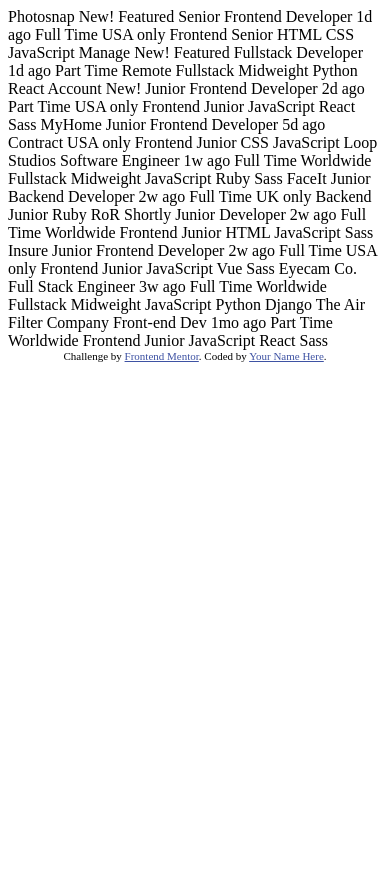
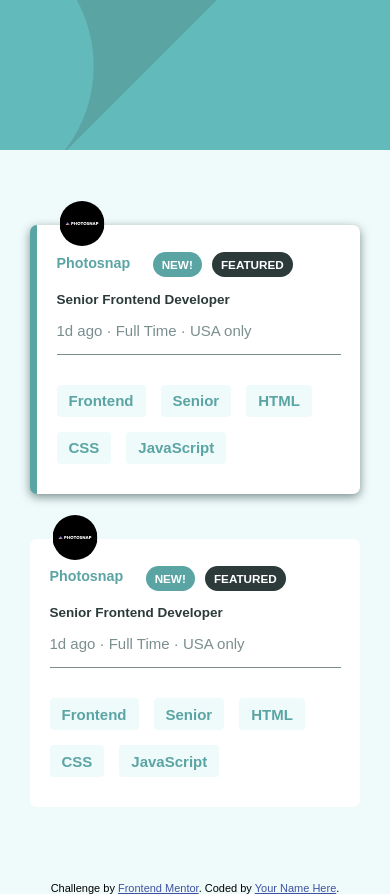
Before and after one commit to Ndace-hash/job-listing-boadr, a website: page index.html in a window 390 px wide. Before the commit the page ends 844 px from the top, so only its background shows below. Drawn offline with Linux system fonts and the light colour scheme.

Commit message:
mobile design  finished

```diff
--- a/index.html
+++ b/index.html
@@ -1,193 +1,87 @@
 <!DOCTYPE html>
 <html lang="en">
   <head>
-  <meta charset="UTF-8">
-  <meta name="viewport" content="width=device-width, initial-scale=1.0"> <!-- displays site properly based on user's device -->
+    <meta charset="UTF-8" />
+    <meta name="viewport" content="width=device-width, initial-scale=1.0" />
+    <!-- displays site properly based on user's device -->
 
-  <link rel="icon" type="image/png" sizes="32x32" href="./images/favicon-32x32.png">
-
+    <link
+      rel="icon"
+      type="image/png"
+      sizes="32x32"
+      href="./images/favicon-32x32.png"
+    />
+    <link rel="stylesheet" href="main.css" />
     <title>Frontend Mentor | Job Listings</title>
 
-  <!-- Feel free to remove these styles or customise in your own stylesheet 👍 -->
-  <style>
-    .attribution { font-size: 11px; text-align: center; }
-    .attribution a { color: hsl(228, 45%, 44%); }
-  </style>
+    <script src="index.js" defer></script>
   </head>
   <body>
-  <!-- Item Start -->
-  Photosnap
-  New!
-  Featured
-  Senior Frontend Developer
-  1d ago
-  Full Time
-  USA only
-  <!-- Role -->
-  Frontend
-  <!-- Level -->
-  Senior
-  <!-- Languages -->
-  HTML
-  CSS
-  JavaScript
-  <!-- Item End -->
-
-  <!-- Item Start -->
-  Manage
-  New!
-  Featured
-  Fullstack Developer
-  1d ago
-  Part Time
-  Remote
-  <!-- Role -->
-  Fullstack
-  <!-- Level -->
-  Midweight
-  <!-- Languages -->
-  Python
-  <!-- Tools -->
-  React
-  <!-- Item End -->
-
-  <!-- Item Start -->
-  Account
-  New!
-  Junior Frontend Developer
-  2d ago
-  Part Time
-  USA only
-  <!-- Role -->
-  Frontend
-  <!-- Level -->
-  Junior
-  <!-- Languages -->
-  JavaScript
-  <!-- Tools -->
-  React
-  Sass
-  <!-- Item End -->
-
-  <!-- Item Start -->
-  MyHome
-  Junior Frontend Developer
-  5d ago
-  Contract
-  USA only
-  <!-- Role -->
-  Frontend
-  <!-- Level -->
-  Junior
-  <!-- Languages -->
-  CSS
-  JavaScript
-  <!-- Item End -->
-
-  <!-- Item Start -->
-  Loop Studios
-  Software Engineer
-  1w ago
-  Full Time
-  Worldwide
-  <!-- Role -->
-  Fullstack
-  <!-- Level -->
-  Midweight
-  <!-- Languages -->
-  JavaScript
-  Ruby
-  <!-- Tools -->
-  Sass
-  <!-- Item End -->
-
-  <!-- Item Start -->
-  FaceIt
-  Junior Backend Developer
-  2w ago
-  Full Time
-  UK only
-  <!-- Role -->
-  Backend
-  <!-- Level -->
-  Junior
-  <!-- Languages -->
-  Ruby
-  <!-- Tools -->
-  RoR
-  <!-- Item End -->
-
-  <!-- Item Start -->
-  Shortly
-  Junior Developer
-  2w ago
-  Full Time
-  Worldwide
-  <!-- Role -->
-  Frontend
-  <!-- Level -->
-  Junior
-  <!-- Languages -->
-  HTML
-  JavaScript
-  <!-- Tools -->
-  Sass
-  <!-- Item End -->
-
-  <!-- Item Start -->
-  Insure
-  Junior Frontend Developer
-  2w ago
-  Full Time
-  USA only
-  <!-- Role -->
-  Frontend
-  <!-- Level -->
-  Junior
-  <!-- Languages -->
-  JavaScript
-  <!-- Tools -->
-  Vue
-  Sass
-  <!-- Item End -->
-
-  <!-- Item Start -->
-  Eyecam Co.
-  Full Stack Engineer
-  3w ago
-  Full Time
-  Worldwide
-  <!-- Role -->
-  Fullstack
-  <!-- Level -->
-  Midweight
-  <!-- Languages -->
-  JavaScript
-  Python
-  <!-- Tools -->
-  Django
-  <!-- Item End -->
-
-  <!-- Item Start -->
-  The Air Filter Company
-  Front-end Dev
-  1mo ago
-  Part Time
-  Worldwide
-  <!-- Role -->
-  Frontend
-  <!-- Level -->
-  Junior
-  <!-- Languages -->
-  JavaScript
-  <!-- Tools -->
-  React
-  Sass
-  <!-- Item End -->
+    <main>
+      <div class="header"></div>
+      <section class="jobs">
+        <article class="job-card featured">
+          <div class="company-logo">
+            <img src="./images/photosnap.svg" alt="Photosnap" />
+          </div>
+          <div class="job-desc">
+            <div class="company">
+              <div class="company-details">
+                <h2 class="company-name">Photosnap</h2>
+                <div class="tags">
+                  <span class="tag">New!</span>
+                  <span class="tag">Featured</span>
+                </div>
+              </div>
+              <h3 class="position">Senior Frontend Developer</h3>
+              <p class="details">
+                1d ago &centerdot; Full Time &centerdot; USA only
+              </p>
+            </div>
+            <div class="tools">
+              <span>Frontend</span>
+              <span>Senior</span>
+              <span>HTML</span>
+              <span>CSS</span>
+              <span>JavaScript</span>
+            </div>
+          </div>
+        </article>
+        <article class="job-card">
+          <div class="company-logo">
+            <img src="./images/photosnap.svg" alt="Photosnap" />
+          </div>
+          <div class="job-desc">
+            <div class="company">
+              <div class="company-details">
+                <h2 class="company-name">Photosnap</h2>
+                <div class="tags">
+                  <span class="tag">New!</span>
+                  <span class="tag">Featured</span>
+                </div>
+              </div>
+              <h3 class="position">Senior Frontend Developer</h3>
+              <p class="details">
+                1d ago &centerdot; Full Time &centerdot; USA only
+              </p>
+            </div>
+            <div class="tools">
+              <span>Frontend</span>
+              <span>Senior</span>
+              <span>HTML</span>
+              <span>CSS</span>
+              <span>JavaScript</span>
+            </div>
+          </div>
+        </article>
+      </section>
+    </main>
 
     <div class="attribution">
-    Challenge by <a href="https://www.frontendmentor.io?ref=challenge" target="_blank">Frontend Mentor</a>.
-    Coded by <a href="#">Your Name Here</a>.
+      Challenge by
+      <a href="https://www.frontendmentor.io?ref=challenge" target="_blank"
+        >Frontend Mentor</a
+      >. Coded by <a href="#">Your Name Here</a>.
     </div>
   </body>
 </html>
--- /dev/null
+++ b/main.css
@@ -0,0 +1,134 @@
+*,
+*::after,
+*::before {
+  margin: 0;
+  box-sizing: border-box;
+}
+:root {
+  --cyan: hsl(180, 29%, 50%);
+  --light-cyan-bg: hsl(180, 52%, 96%);
+  --light-cyan-filter: hsl(180, 31%, 95%);
+  --dark-cyan: hsl(180, 8%, 52%);
+  --x-dark-cyan: hsl(180, 14%, 20%);
+  --white: #ffffff;
+
+  --mobile-width: 375px;
+  --desktop-width: 1440px;
+
+  font-size: 15px;
+  font-family: "League Spartan", sans-serif;
+}
+
+body {
+  margin: 0;
+  background-color: var(--light-cyan-bg);
+}
+.attribution {
+  font-size: 11px;
+  text-align: center;
+}
+.attribution a {
+  color: hsl(228, 45%, 44%);
+}
+
+.header {
+  background-color: var(--cyan);
+  background-image: url(./images/bg-header-mobile.svg);
+  background-position: center;
+  background-size: cover;
+  background-repeat: no-repeat;
+  height: 10rem;
+}
+
+.jobs {
+  padding: 2rem 2rem;
+}
+
+.jobs .job-card {
+  background-color: var(--white);
+  border-radius: 7px;
+  position: relative;
+  min-height: fit-content;
+  margin: 3rem auto;
+}
+
+.jobs .job-card .company-logo {
+  width: 3rem;
+  transform: translateY(-50%) translateX(50%);
+  overflow: hidden;
+  margin: 0;
+  position: absolute;
+}
+.job-card .job-desc {
+  padding: 0 1.3rem;
+  padding-top: 2rem;
+}
+
+.company-logo img {
+  width: 100%;
+}
+
+.company {
+  border-bottom: 1px solid var(--dark-cyan);
+}
+.company-details {
+  margin-top: 0;
+  margin-bottom: 1.3rem;
+  display: flex;
+  align-items: center;
+  gap: 1.3rem;
+}
+.company-details h2 {
+  color: var(--cyan);
+  font-size: 0.95rem;
+  line-height: 0.1;
+  font-weight: 700;
+}
+.company-details .tags span {
+  padding: 0.4rem 0.6rem;
+  font-size: 0.78rem;
+  font-weight: 700;
+  color: var(--white);
+  text-transform: uppercase;
+  border-radius: 50px;
+  margin: 0 0.2rem;
+}
+.company-details .tags span:nth-child(1) {
+  background-color: var(--cyan);
+}
+.company-details .tags span:nth-child(2) {
+  background-color: var(--x-dark-cyan);
+}
+.job-card h3 {
+  font-size: 0.9rem;
+  font-weight: 700;
+  color: var(--x-dark-cyan);
+  margin-top: 1rem;
+  margin-bottom: 1rem;
+}
+
+.details {
+  color: var(--dark-cyan);
+  margin-bottom: 1rem;
+}
+
+.tools {
+  padding: 2rem 0;
+  display: flex;
+  flex-wrap: wrap;
+  gap: 1rem;
+}
+
+.tools span {
+  font-weight: 700;
+  font-size: 1rem;
+  color: var(--cyan);
+  background-color: var(--light-cyan-bg);
+  padding: 0.5rem 0.8rem;
+  border-radius: 4px;
+}
+
+.job-card.featured {
+  border-left: 7px solid var(--cyan);
+  box-shadow: 0 3px 10px 0 var(--dark-cyan);
+}
--- a/package.json
+++ b/package.json
@@ -1,6 +1,6 @@
 {
   "name": "static-job-listings-master",
-  "version": "0.0.0",
+  "version": "0.0.1",
   "description": "A static job listing webpage with filtering solution.",
   "main": "index.js",
   "author": "Zaccheaus Yisa <zaccheausyisa00@gmail.com>",
```
Also changed, not shown: index.js (added). Lines whose indentation alone changed are shown as unchanged.
